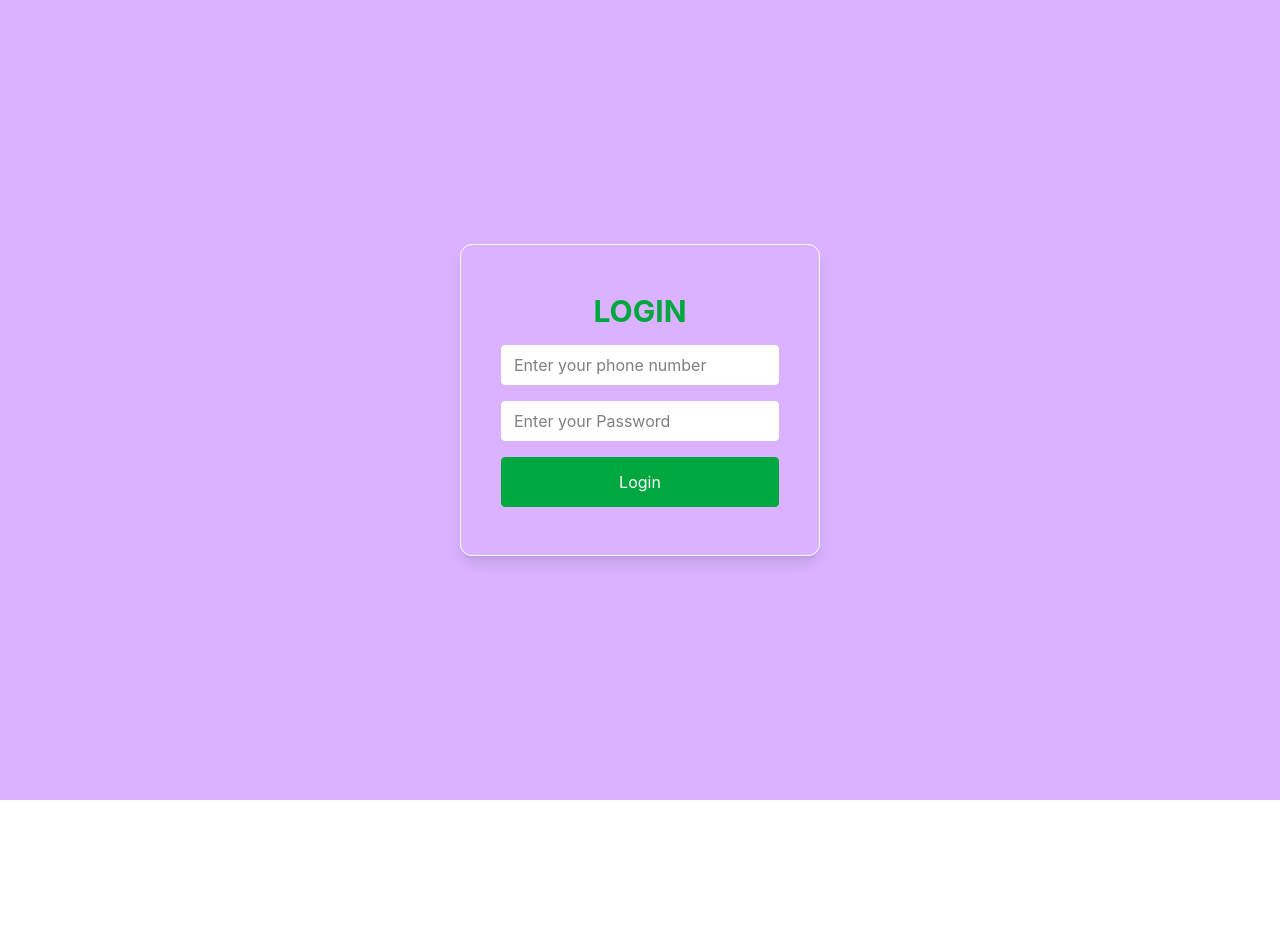
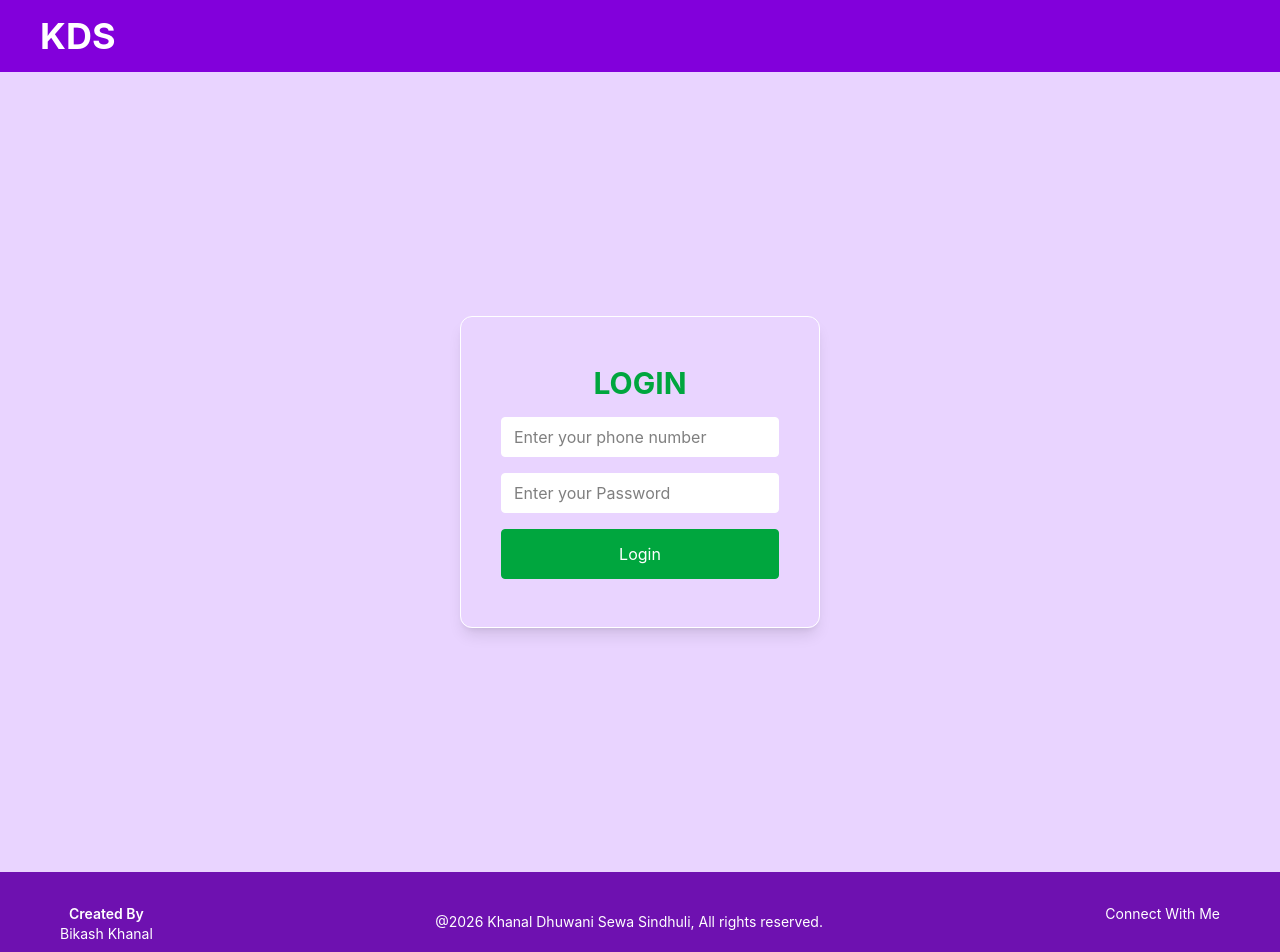
Before and after one commit to Bikashxkhanal/kds-acc, a React (Vite) app in the folder fs/: page / in a window 1280 px wide. Shown: the top 952 px of the page. Before the commit the page ends 800 px from the top, so only its background shows below. Built offline with nearby package versions, Linux system fonts and the light colour scheme.

Commit message:
layouts:header,footer,container added

```diff
--- a/fs/src/App.jsx
+++ b/fs/src/App.jsx
@@ -1,20 +1,9 @@
-import Button from "./components/common/button.jsx"
-import InputBox from "./components/common/InputBox.jsx";
-import LoginForm from "./features/auth/ui/loginform.jsx";
+import LoginPage from "./page/auth/login"
+
 
 function App() {
-       //onClick demonstration
-       const handleClick = () => {
-              console.log("Button CLicked");
+       return <LoginPage />
 
-       }
-
-
-
-
- return <div className="w-[100%] min-h-screen bg-purple-300 flex flex-col items-center justify-center  ">
-        <LoginForm />
-        </div>
 }
 
 export default App
--- /dev/null
+++ b/fs/src/components/layout/container.jsx
@@ -0,0 +1,12 @@
+
+
+const Container = ({
+    children
+}) => {
+    return <main className="w-dvw h-dvh bg-purple-200
+            flex flex-row justify-center items-center" >
+        {children}
+        </main>
+}
+
+export default Container;
--- /dev/null
+++ b/fs/src/components/layout/footer.jsx
@@ -0,0 +1,28 @@
+
+const Footer = () => {
+    return <footer className="w-dvw text-[9px] md:text-sm bg-purple-800 px-2 h-18 md:px-15 md:h-25 py-5 md:py-8
+                flex flex-row flex-start justify-between text-white ">
+        <div>
+                <p className="text-center font-semibold" >
+                    Created By
+                </p>
+                 <span className="text-[8px] md:text-sm">
+                        Bikash Khanal
+                    </span>
+        </div>
+
+        <div className="flex flex-col justify-center ">
+           <p>@2026 Khanal Dhuwani Sewa Sindhuli, All rights reserved.</p>
+        </div>
+
+        <div>
+           <span>Connect With Me</span>
+           <div>
+            {/* links */}
+
+           </div>
+        </div>
+            </footer>
+}
+
+export default Footer;
--- /dev/null
+++ b/fs/src/components/layout/header.jsx
@@ -0,0 +1,12 @@
+import { useState, useEffect } from "react";
+
+
+const Header = () => {
+    return <header className="w-dvw bg-purple-700 font-bold flex flex-row flex-start px-10 py-4" >
+            {/* logo or name or both on the left side */}
+            <h1 className="text-4xl text-white text-bold">KDS</h1>
+
+            </header>
+}
+
+export default Header;
--- /dev/null
+++ b/fs/src/page/auth/login.jsx
@@ -0,0 +1,23 @@
+import { Header, Footer, Container} from "../../components/index";
+import LoginForm from "../../features/auth/ui/loginform";
+
+const LoginPage = () => {
+           //onClick demonstration
+       const handleClick = () => {
+              console.log("Button CLicked");
+
+       }
+
+
+
+
+ return <div className="w-[100%] min-h-screen bg-purple-300 flex flex-col items-center justify-center  ">
+       <Header />
+       <Container >
+              <LoginForm />
+       </Container>
+       <Footer />
+        </div>
+}
+
+export default LoginPage;
```
Also changed, not shown: fs/src/components/index.js (+7 -2 lines).
